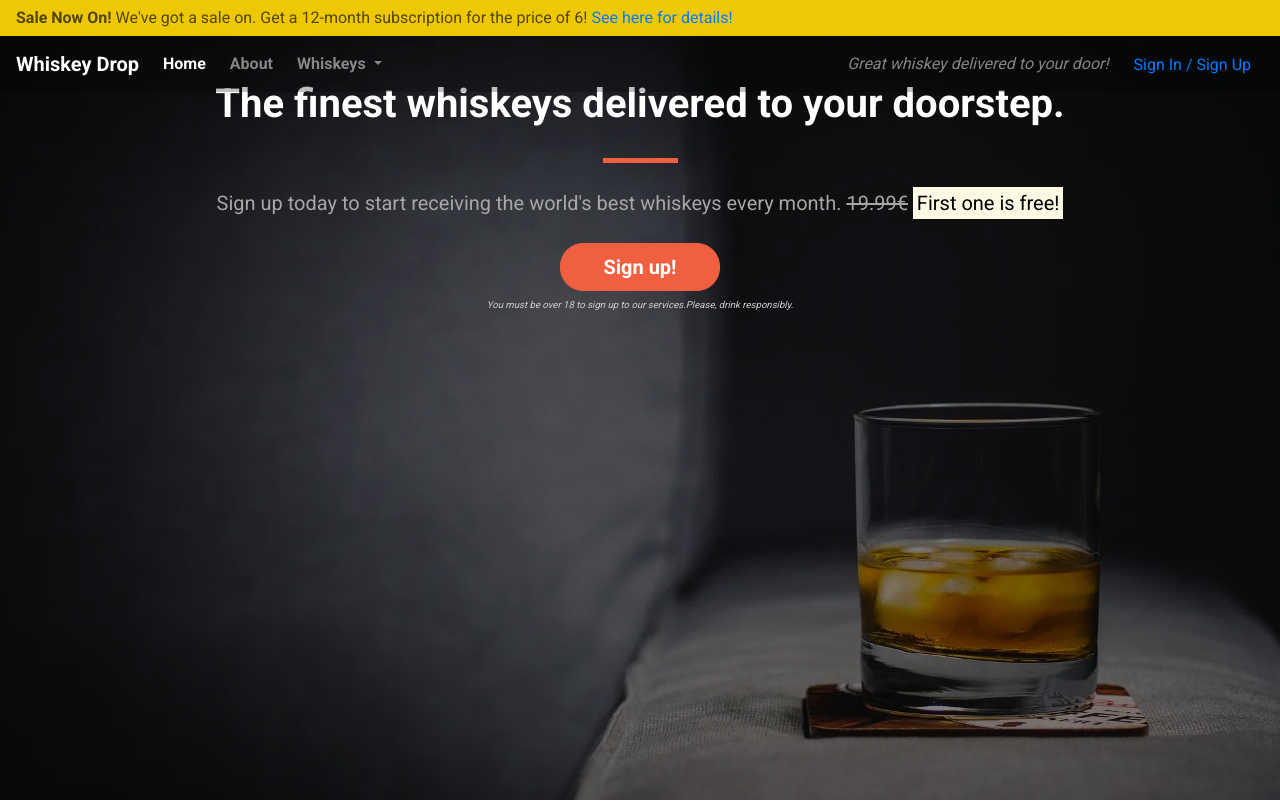
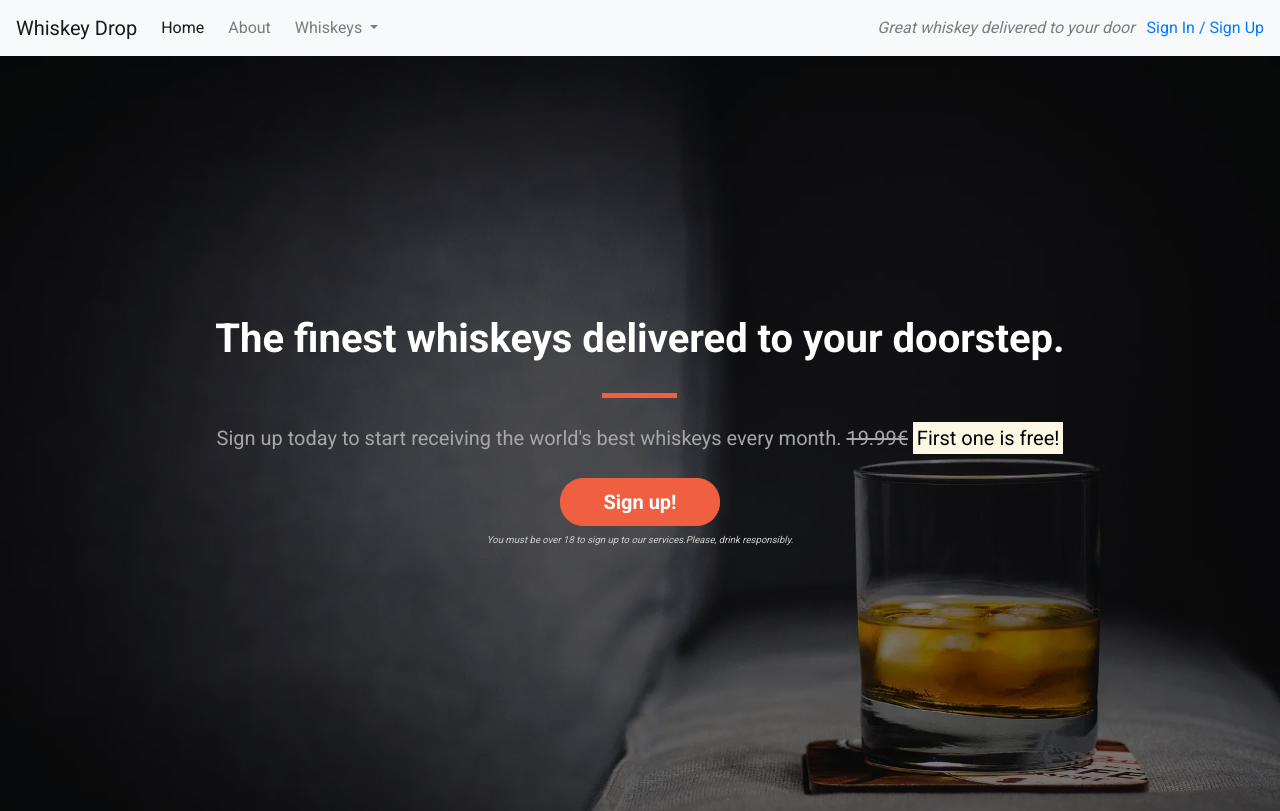
Before and after one commit to sbojorge/Whiskey-Drop, a plain HTML site: page index.html in a window 1280 px wide. Shown: the top 811 px of the page. Drawn offline with nearby package versions, Linux system fonts and the light colour scheme.

Commit message:
Fix positioning of the callout

```diff
--- a/assets/css/style.css
+++ b/assets/css/style.css
@@ -4,20 +4,6 @@
     font-family: Roboto, sans-serif;
 }
 
-.alert-container .col-12 {
-    padding-left: 0;
-    padding-right: 0;
-}
-
-.site-wide-alert {
-    color: #544600;
-    background-color: #eec802;
-    border-color: #eec802;
-    padding: 5px 15px;
-    margin-bottom: 0;
-    border: 1px solid transparent;
-    border-radius: 0;
-}
 
 .callout-container {
     height: 100vh;
@@ -46,33 +32,7 @@
 
 /* Navbar */
 
-.navalert-container {
-    position: absolute;
-    top: 0;
-    left: 0;
-    z-index: 1;
-    padding-left: 0;
-    padding-right: 0;
-}
 
-.navbar {
-    margin-bottom: 0;
-    width: 100%;
-    background-color: rgba(0, 0, 0, .25);
-    border: 0;
-}
-
-.navbar .navbar-toggler {
-    border: 0;
-}
-
-.navbar .navbar-brand {
-    font-weight: bold;
-}
-
-.navbar .navbar-nav a {
-    font-weight: bold;
-}
 
 
 /* Jumbotron */
--- a/index.html
+++ b/index.html
@@ -14,27 +14,15 @@
 </head>
 
 <body>
-
-    <div class="container-fluid navalert-container">
-        <div class="container-fluid alert-container">
-            <div class="row d-none d-sm-block">
-                <div class="col-12">
-                    <div class="site-wide-alert alert alert-warning">
-                        <strong>Sale Now On!</strong> We've got a sale on. Get a 12-month subscription for the price of 6! <a href="">See here for details!</a>
-                    </div>
-                </div>
-            </div>
-        </div>
-        <nav class="navbar navbar-dark navbar-expand-sm">
+    <!--Nav-->
+    <nav class="navbar navbar-light navbar-expand-sm bg-light">
         <a href="/" class="navbar-brand">Whiskey Drop</a>
-
         <button class="navbar-toggler ml-auto" type="button" data-toggle="collapse" data-target="#navbarNavDropdown" aria-controls="navbarNavDropdown" aria-expanded="false" aria-label="Toggle navigation">
         <span class="navbar-toggler-icon"></span></button>
-
         <div class="collapse navbar-collapse" id="navbarNavDropdown">
             <ul class="navbar-nav mr-auto">
                 <li class="active nav-item mr-2"><a class="nav-link" href="/">Home</a></li>
-                    <li class="nav-item mr-2"><a class="nav-link" href="/about">About</a></li>
+                <li class="nav-item mr-2"><a class="nav-link" href="">About</a></li>
                 <li class="nav-item dropdown">
                     <a class="nav-link dropdown-toggle" href="#" id="navbarDropdownMenuLink" role="button" data-toggle="dropdown" aria-haspopup="true" aria-expanded="false">
           Whiskeys
@@ -46,23 +34,30 @@
                         <a class="dropdown-item" href="#">American</a>
                     </div>
                 </li>
-
-                    <li class="nav-item mr-2 d-block d-sm-none"><a class="nav-link" href="/login">Sign In / Sign Up</a></li>
+                <li class="nav-item mr-2 d-block d-sm-none"><a class="nav-link" href="">Sign In / Sign Up</a></li>
             </ul>
         </div>
         <div class="d-none d-md-block">
-                <p class="navbar-text my-auto mr-2"><i>Great whiskey delivered to your door!</i></p>
-                <a href="/login" class="btn btn--cta btn--red">Sign In / Sign Up</a>
+            <p class="navbar-text my-auto mr-2"><i>Great whiskey delivered to your door</i></p>
+            <a href="/login">Sign In / Sign Up</a>
         </div>
    </nav>
-    </div>
+    <!--<div class="container alert-container">-->
+    <!--    <div class="row d-none d-sm-block">-->
+    <!--        <div class="col-12">-->
+    <!--            <div class="alert alert-warning">-->
+    <!--                <strong>Sale Now On!</strong> We've got a sale on. Get a 12 month subscription for the price of 6! <a href="">See here for more details</a>-->
+    <!--            </div>-->
+    <!--        </div>-->
+    <!--    </div>-->
+    <!--</div>-->
 
     <!-- Callout -->
     <div class="container-fluid callout-container">
-        <div class="opaque-overlay">
+        <div class="opaque-overlay">&nbsp;</div>
             <div class="row">
                 <div class="col-12">
-                    <section class="callout jumbotron mt-3 text-center">
+                    <section class="callout jumbotron text-center">
                         <h1 class="jumbotron-header">The finest whiskeys delivered to your doorstep.</h1>
                         <hr class="block-divider block-divider-orange">
                         <p class="lead">Sign up today to start receiving the world's best whiskeys every month.
```
Lines whose indentation alone changed are shown as unchanged.
